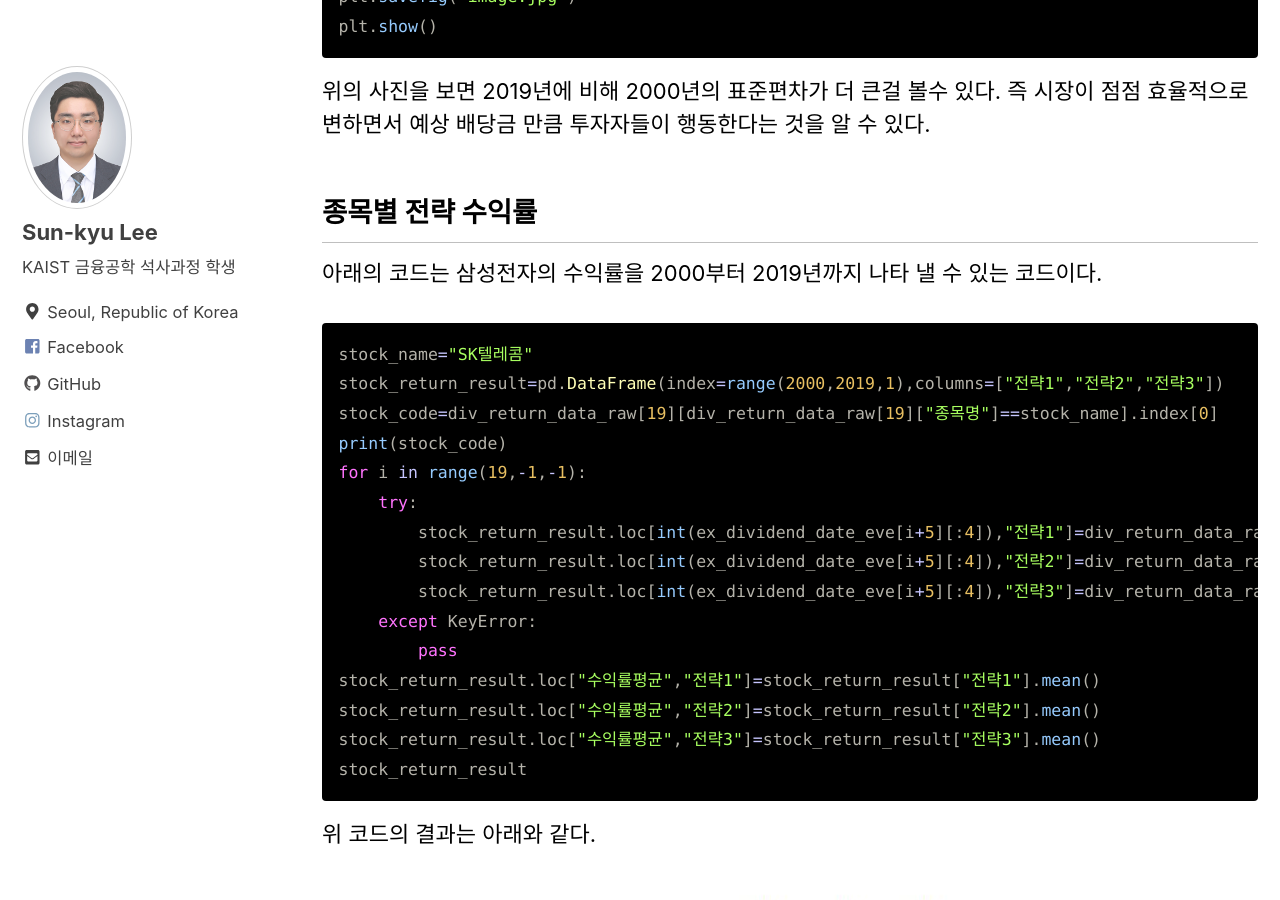
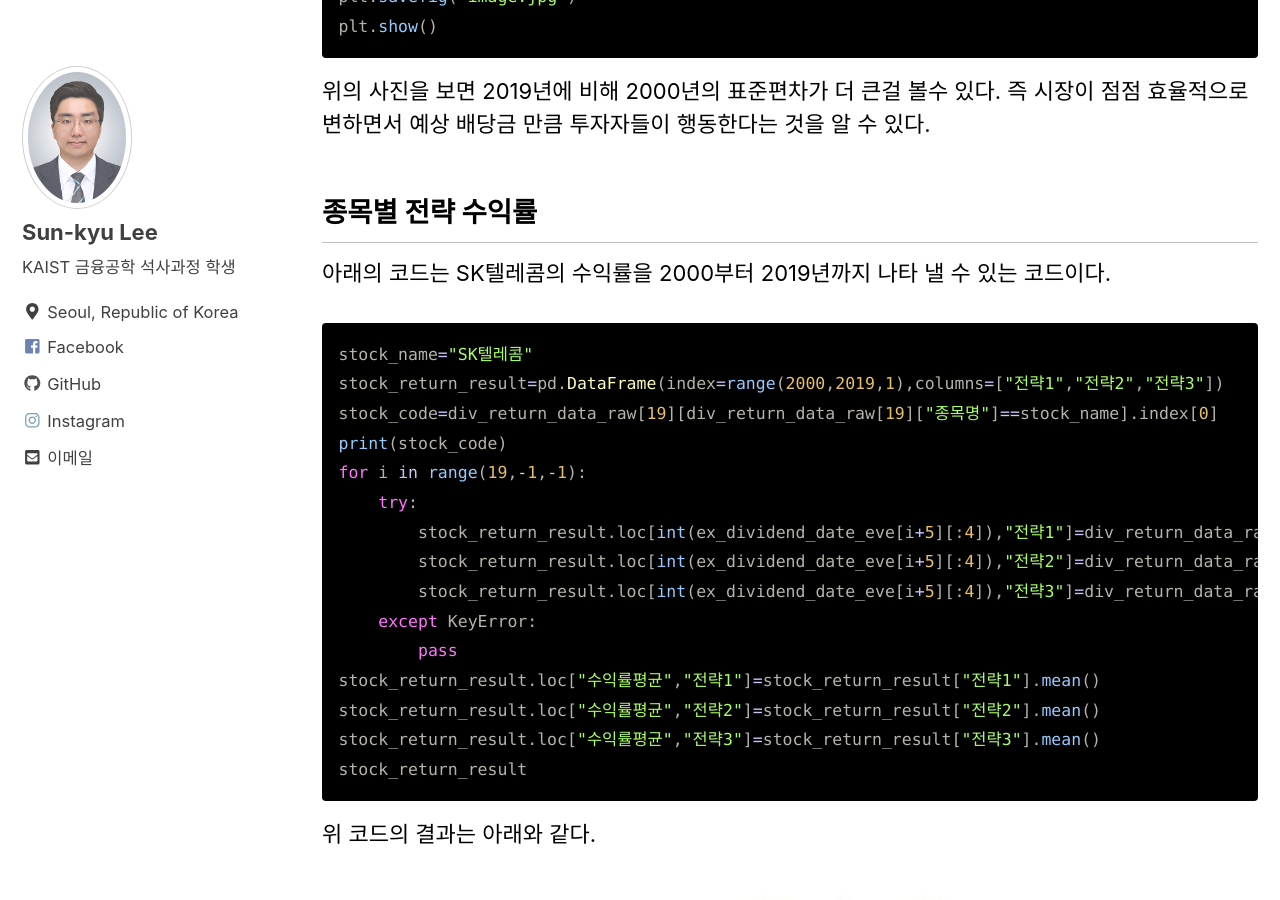
Before and after one commit to leesunkyu94/leesunkyu94.github.io, a Jekyll site: the page built from _posts/strategy/2020-12-27-divdend_stra.md, in a window 1280 px wide and 900 px high, scrolled down 22251 px. Built offline with Jekyll 4.4.1, drawn with Linux system fonts in a browser that asks for light colours; cached includes are drawn as plain includes; comment, search, counter and statistics services are not loaded.

Commit message:
Update 2020-12-27-divdend_stra.md

```diff
--- a/_posts/strategy/2020-12-27-divdend_stra.md
+++ b/_posts/strategy/2020-12-27-divdend_stra.md
@@ -381,7 +381,7 @@ plt.show()
 ## 종목별 전략 수익률
 
 
-아래의 코드는 삼성전자의 수익률을 2000부터 2019년까지 나타 낼 수 있는 코드이다.
+아래의 코드는 SK텔레콤의 수익률을 2000부터 2019년까지 나타 낼 수 있는 코드이다.
 {% highlight python %}
 stock_name="SK텔레콤"
 stock_return_result=pd.DataFrame(index=range(2000,2019,1),columns=["전략1","전략2","전략3"])
```
